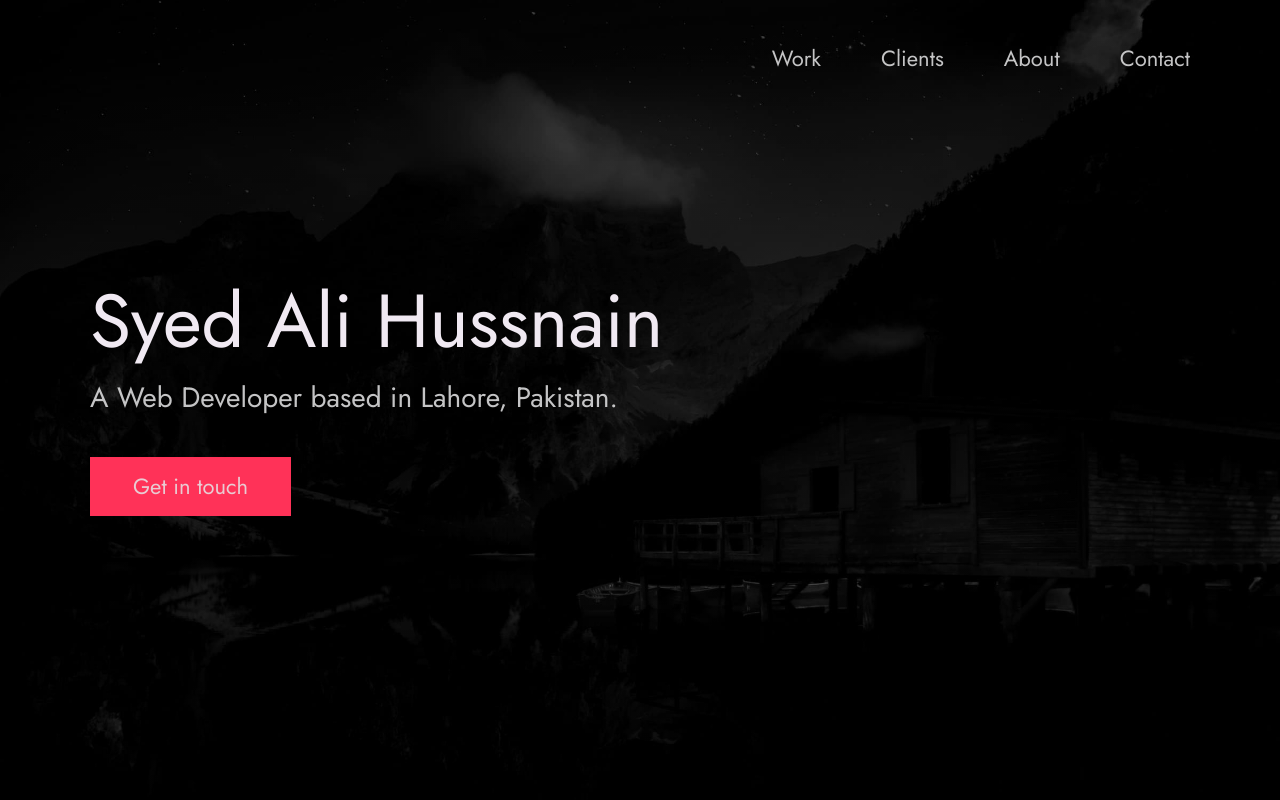
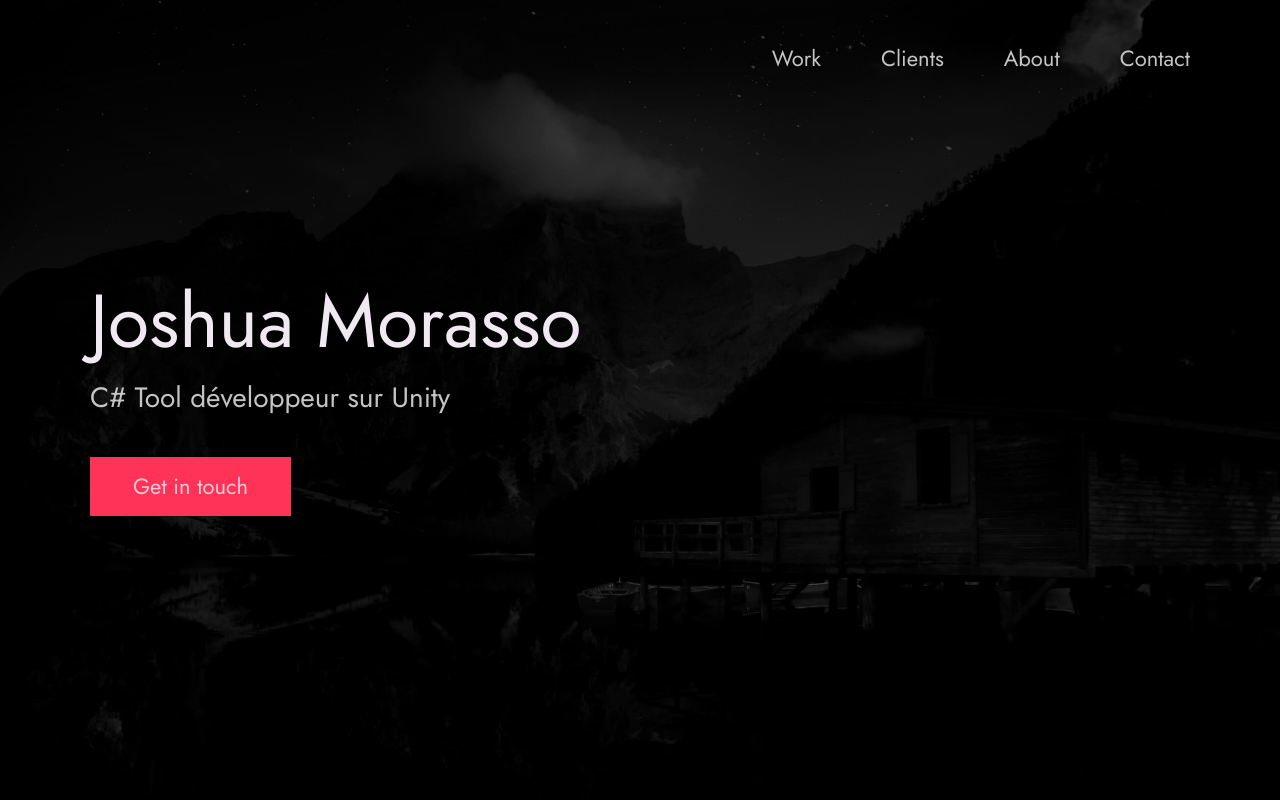
Before and after one commit to Sir-Josh54/portfolio2025, a plain HTML site: page index.html in a window 1280 px wide. Shown: the top 800 px of the page. Drawn offline with Linux system fonts and the light colour scheme.

Commit message:
Modfis Header test

```diff
--- a/index.html
+++ b/index.html
@@ -56,10 +56,10 @@
       <div class="header__text">
         <h1 class="heading-primary">
           <!-- Replace the following name with your name -->
-          <span>Syed Ali Hussnain</span>
+          <span>Joshua Morasso</span>
         </h1>
         <!-- Put a small paragraph about yourself -->
-        <p>A Web Developer based in Lahore, Pakistan.</p>
+        <p>C# Tool développeur sur Unity</p>
         <a href="#contact" class="btn btn--pink">Get in touch</a>
       </div>
     </div>
```
